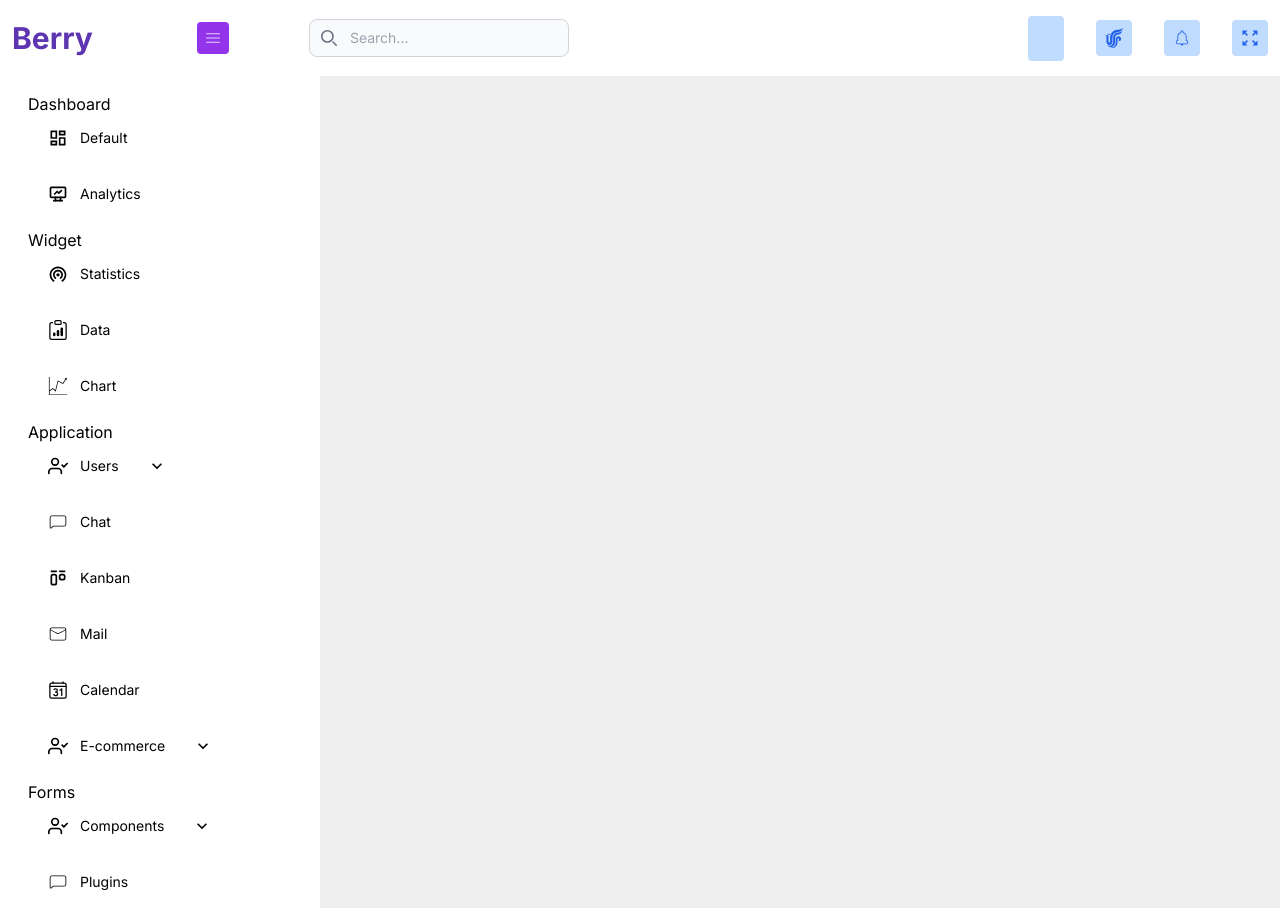
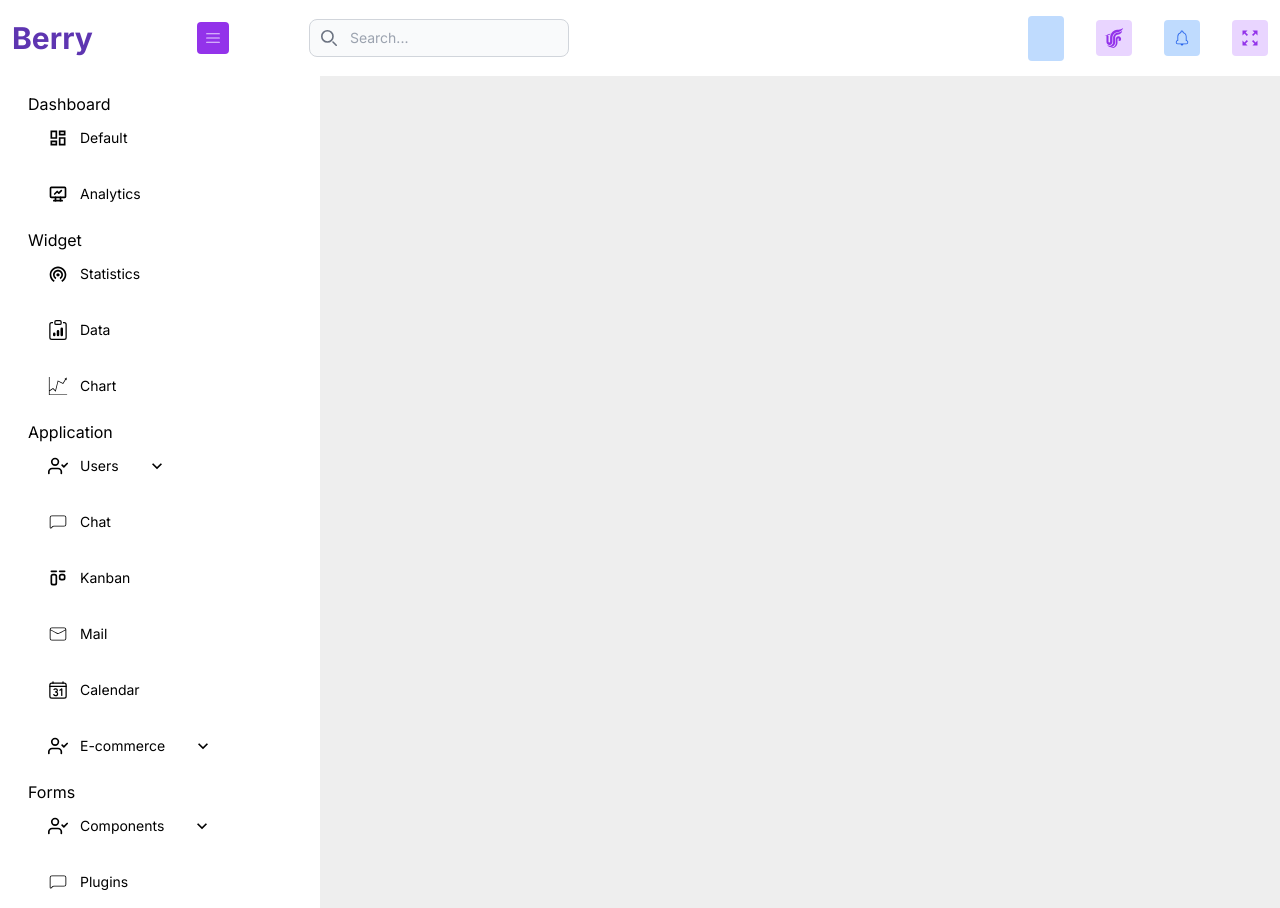
Before and after one commit to senayakagunduz/next-dashboard, a Next.js app: page / in a window 1280 px wide. Built offline with nearby package versions, Linux system fonts and the light colour scheme; some icons are missing.

Commit message:
id ler değişti

```diff
--- a/src/app/components/Header.jsx
+++ b/src/app/components/Header.jsx
@@ -9,10 +9,10 @@ import { CiBellOn } from "react-icons/ci";
 import { MdOutlineZoomOutMap } from "react-icons/md";
 
 const icons = [
-    { id: 'wifi', icon: <FaWifi /> },
-    { id: 'airchina', icon: <SiAirchina /> },
-    { id: 'bell', icon: <CiBellOn /> },
-    { id: 'zoom', icon: <MdOutlineZoomOutMap /> }
+    { id: 1, icon: <FaWifi /> },
+    { id: 2, icon: <SiAirchina /> },
+    { id: 3, icon: <CiBellOn /> },
+    { id: 4, icon: <MdOutlineZoomOutMap /> }
   ];
 
 const Header = ({ toggleSidebar }) => {
```
